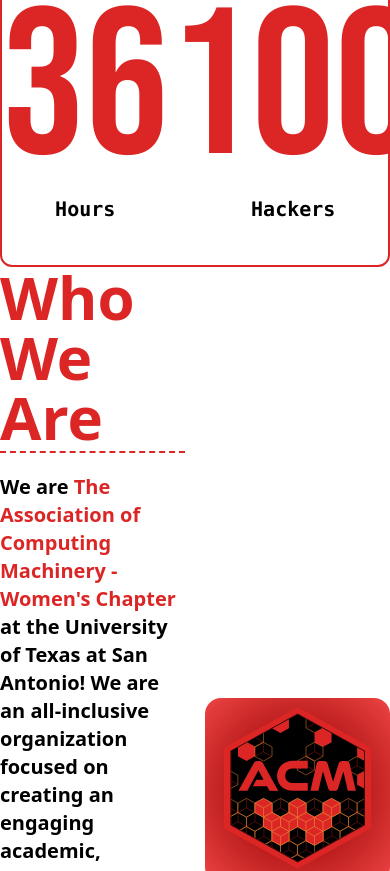
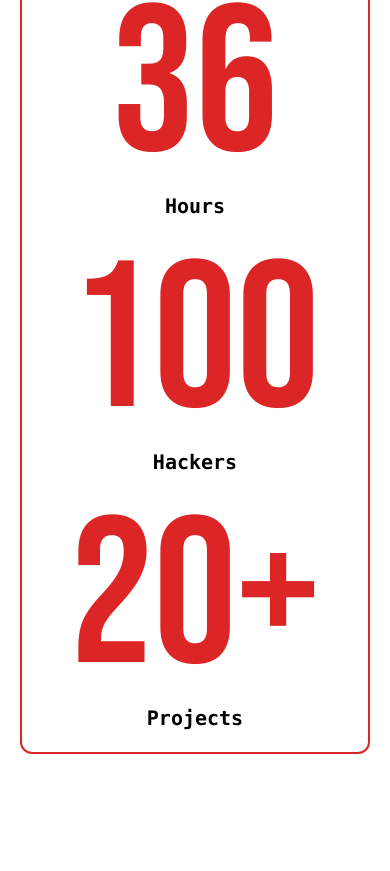
Before and after one commit to acmutsa/CQHackDay, a Next.js app: page /new in a window 390 px wide. Shown: the part 2168-3039 px from the top of the page. Built offline with nearby package versions, Linux system fonts and the light colour scheme.

Commit message:
More mobile optimizations

```diff
--- a/src/app/new/page.tsx
+++ b/src/app/new/page.tsx
@@ -27,7 +27,7 @@ export default function Page() {
 	const picture_y = useMotionTemplate`max(calc(${picture_y_nopad} - min(5vw, 60px)), 400px)`;
 
 	const picture_x_nopad = useTransform(springyScrollProgHero, [0, 0.7], ["20vw", "100vw"]);
-	const picture_x = useMotionTemplate`min(max(calc(${picture_x_nopad} - min(5vw, 60px)), 600px), 100vw)`;
+	const picture_x = useMotionTemplate`min(max(calc(${picture_x_nopad} - min(10vw, 60px)), 600px), 100vw)`;
 
 	const borderTransformY = useMotionTemplate`calc((100vh - ${picture_y}) / 2)`;
 	const borderTransformX = useMotionTemplate`calc(((100vw - ${picture_x}) / 2))`;
@@ -87,23 +87,23 @@ export default function Page() {
 				alt="A Money Bag Sticker"
 				width={125}
 				height={125}
-				className="absolute top-[160vh] right-[70%] -translate-x-[70%] -rotate-12 hover:scale-110 duration-300"
+				className="absolute top-[160vh] right-[70%] -translate-x-[70%] -rotate-12 hover:scale-110 duration-300 hidden md:block"
 			/>
 			<Image
 				src="/img/sticker/coins.svg"
 				alt="A Coin Stack Sticker"
 				width={125}
 				height={125}
-				className="absolute top-[195vh] left-[85%] -translate-x-[85%] rotate-12 hover:scale-110 duration-300"
+				className="absolute top-[195vh] left-[85%] -translate-x-[85%] rotate-12 hover:scale-110 duration-300 hidden md:block"
 			/>
 			<Image
 				src="/img/sticker/safe2.svg"
 				alt="A Safe Sticker"
 				width={125}
 				height={125}
-				className="absolute top-[210vh] right-[78%] -translate-x-[78%] -rotate-12 hover:scale-110 duration-300"
+				className="absolute top-[210vh] right-[78%] -translate-x-[78%] -rotate-12 hover:scale-110 duration-300 hidden md:block"
 			/>
-			<div className="bg-red-600 font-mono text-xs w-min whitespace-nowrap absolute top-[160vh] left-[85%] -translate-x-[85%]">
+			<div className="bg-red-600 font-mono text-xs w-min whitespace-nowrap absolute top-[160vh] left-[85%] -translate-x-[85%] hidden md:block">
 				Opening vault...
 				<br />
 				Decoding security...
--- a/src/components/sections/Stats.tsx
+++ b/src/components/sections/Stats.tsx
@@ -1,7 +1,7 @@
 export default function Stats() {
 	return (
-		<div className="w-full max-w-screen min-h-[30vh]">
-			<div className="border-red-600 min-h-[325px] w-full max-w-[1000px] mx-auto border-2 rounded-xl flex justify-evenly items-center">
+		<div className="w-full max-w-screen min-h-[30vh] p-5">
+			<div className="border-red-600 min-h-[325px] w-full max-w-[1000px] mx-auto border-2 rounded-xl flex justify-evenly items-center flex-wrap gap-y-5 py-5">
 				<div className="flex items-center justify-center flex-col w-min">
 					<h1 className="text-red-600 font-bebas text-[13rem] leading-none">36</h1>
 					<p className="font-mono text-xl font-bold">Hours</p>
--- a/src/components/sections/WhoWeAre.tsx
+++ b/src/components/sections/WhoWeAre.tsx
@@ -3,12 +3,12 @@ import Marquee from "./Marquee";
 
 export default function WhoWeAre() {
 	return (
-		<section className="w-full max-w-[min(100vw,1000px)] mx-auto min-h-[85vh] grid grid-cols-2 gap-5">
-			<div className="flex items-start justify-center flex-col gap-y-5">
-				<h1 className="text-red-600 font-black text-6xl border-b-2 pb-1 border-dashed border-red-600">
+		<section className="w-full max-w-[min(100vw,1000px)] mx-auto min-h-[85vh] grid grid-cols-1 md:grid-cols-2 gap-5 p-5 mt-20 md:mt-0">
+			<div className="flex md:items-start items-center justify-center flex-col gap-y-5">
+				<h1 className="text-red-600 font-black text-6xl border-b-2 pb-1 border-dashed border-red-600 md:text-left text-center">
 					Who We Are
 				</h1>
-				<p className="max-w-[500px] text-left font-bold text-xl">
+				<p className="max-w-[500px] md:text-left text-center font-bold text-xl">
 					We are{" "}
 					<span className="text-red-600">
 						The Association of Computing Machinery - Women's Chapter
```
